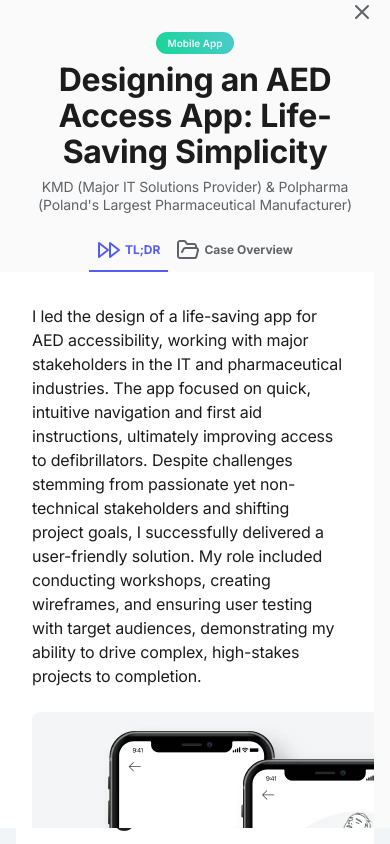
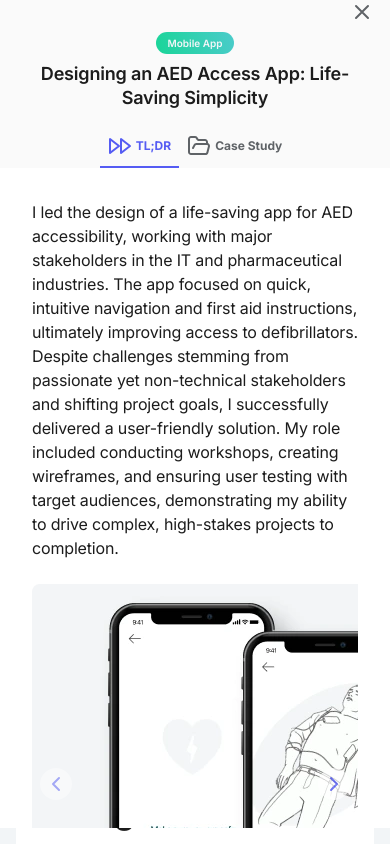
Before and after one commit to wozzy84/kotowska-portfolio, a Next.js app: page / in a window 390 px wide. Shown: the part 860-1704 px from the top of the page. Built offline with nearby package versions, Linux system fonts and the light colour scheme.

Commit message:
slider styling

```diff
--- a/src/components/CaseGallery.tsx
+++ b/src/components/CaseGallery.tsx
@@ -46,11 +46,11 @@ const CaseGallery: React.FC<CaseGalleryProps> = ({
   return (
     <div
       className={classNames(
-        "w-full p-8 pr-0 rounded-bl-lg flex-col justify-start items-start gap-6 inline-flex",
+        "w-full p-8 lg:pr-0 rounded-bl-lg flex-col justify-start items-start gap-6 inline-flex",
         sectionStyle
       )}
     >
-      <p className={classNames("pr-8", galleryDescriptionStyle)}>
+      <p className={classNames("lg:pr-8", galleryDescriptionStyle)}>
         {sliderSummary}
       </p>
       <div className="h-[400px] max-w-full relative">
@@ -79,7 +79,7 @@ const CaseGallery: React.FC<CaseGalleryProps> = ({
           <GalleryNavButtons></GalleryNavButtons>
         </Swiper>
       </div>
-      <div className="grow shrink basis-0 pb-4 flex-col justify-end items-start gap-2.5 flex">
+      <div className="w-[100%] pt-12 pb-4 flex-col justify-end items-start flex">
         <CaseStudyButton label="Close case overview" onClick={onClick} />
       </div>
     </div>
--- a/src/components/CaseGalleryStyle.module.css
+++ b/src/components/CaseGalleryStyle.module.css
@@ -1,6 +1,6 @@
 .sectionStyle {
   background: var(--surface-bg-case-overview, #fff);
-  max-width: calc(100vw - 16px);
+  max-width: 100vw;
   overflow-x: hidden;
 }
 
@@ -13,23 +13,35 @@
   max-width: 100vw;
 }
 
-.swiperWrapperStyle {
-  min-width: 600px;
-}
-
 .gallerySlideStyle {
   max-width: fit-content;
+  min-width: max-content;
   height: 400px;
   margin-right: 20px;
+}
+.gallerySlideStyle:last-child {
+  margin-right: 0;
 }
 
 .imageStyle {
   height: 400px;
   width: max-content;
+  min-width: max-content;
+  -webkit-touch-callout: none; /* Disable the callout menu */
+  -webkit-user-select: none; /* Disable text selection */
+  user-select: none;
 }
 
-.swiperWrapperStyle {
-  min-width: 600px;
+@media (min-width: 1024px) {
+  .swiperWrapperStyle {
+    min-width: 600px;
+  }
+  .gallerySlideStyle {
+    min-width: unset;
+  }
+  .imageStyle {
+    min-width: unset;
+  }
 }
 
 @media (min-width: 650px) {
--- a/src/components/CaseOverview.tsx
+++ b/src/components/CaseOverview.tsx
@@ -55,7 +55,7 @@ const CaseOverview: React.FC<CaseOverviewProps> = ({
         ))}
         <CirckeDotIcon className={dotIconStyle} />
       </div>
-      <div className="pt-12 pb-4 flex-col justify-end items-start gap-2.5 flex">
+      <div className="w-[100%] pt-12 pb-4 flex-col justify-end items-start flex">
         <CaseStudyButton label="Close case overview" onClick={onClick} />
       </div>
     </section>
--- a/src/components/CaseStudyButton.tsx
+++ b/src/components/CaseStudyButton.tsx
@@ -15,7 +15,7 @@ const CaseStudyButton: React.FC<CaseStudyButtonProps> = ({
   return (
     <button
       className={classNames(
-        "w-[223px] h-12 p-2 rounded-lg justify-center items-center gap-1 inline-flex",
+        "w-[100%] lg:w-[223px] h-12 p-2 rounded-lg justify-center items-center gap-1 inline-flex",
         buttonStyle
       )}
       onClick={onClick}
@@ -26,9 +26,3 @@ const CaseStudyButton: React.FC<CaseStudyButtonProps> = ({
 };
 
 export default CaseStudyButton;
-
-<div className="w-[223px] h-12 p-2 bg-[#555cf3] rounded-lg justify-center items-center gap-1 inline-flex">
-  <div className="text-center text-[#f2f5f7] text-sm font-semibold font-['Inter'] leading-tight">
-    Close case overview
-  </div>
-</div>;
--- a/src/components/CaseStudyDrawer.tsx
+++ b/src/components/CaseStudyDrawer.tsx
@@ -30,7 +30,7 @@ const tabs: Tab[] = [
     icon: <FastForwardIcon />,
   },
   {
-    title: "Case Overview",
+    title: "Case Study",
     icon: <FolderOpenIcon />,
   },
 ];
@@ -83,8 +83,8 @@ const CaseStudyDrawer: React.FC<CaseStudyDrawerProps> = ({
               </button>
             </div>
             <Tag label={tag} small />
-            <div className={titleStyle}>{title}</div>
-            <div className={subtitleStyle}>{subtitle}</div>
+            <h2 className={titleStyle}>{title}</h2>
+            <p className={subtitleStyle}>{subtitle}</p>
           </div>
           <TabsNavigation tabs={tabs} isOpen={isOpen}>
             <CaseGallery
--- a/src/components/CaseStudyDrawerStyle.module.css
+++ b/src/components/CaseStudyDrawerStyle.module.css
@@ -3,8 +3,10 @@
   height: 100%;
   z-index: 10;
 }
+
 @media (max-width: 1023px) {
   .drawerStyle {
+    width: 100%;
     bottom: 0;
     left: 0;
     --tw-translate-y: 100%;
@@ -20,6 +22,7 @@
 @media (min-width: 1024px) {
   .drawerStyle {
     top: 0;
+    width: 900px;
     right: 0;
     --tw-translate-x: 100%;
   }
@@ -38,13 +41,15 @@
   color: var(--text-primary, #1c1c1c);
   text-align: center;
   max-width: 640px;
-  font-size: var(--font-size-2xl, 32px);
-  font-weight: var(--font-weight-Bold, 700);
-  line-height: var(--font-line-height-xl, 36px); /* 112.5% */
-  letter-spacing: -0.32px;
+  font-size: var(--font-size-lg, 18px);
+  font-style: normal;
+  font-weight: 600;
+  line-height: var(--font-size-xl, 24px); /* 133.333% */
+  letter-spacing: -0.18px;
 }
 
 .subtitleStyle {
+  display: none;
   color: var(--text-secondary, #5f6367);
   text-align: center;
   max-width: 640px;
@@ -53,3 +58,15 @@
   line-height: var(--font-size-lg, 18px); /* 128.571% */
   letter-spacing: -0.14px;
 }
+
+@media (min-width: 1024px) {
+  .titleStyle {
+    font-size: var(--font-size-2xl, 32px);
+    font-weight: var(--font-weight-Bold, 700);
+    line-height: var(--font-line-height-xl, 36px); /* 112.5% */
+    letter-spacing: -0.32px;
+  }
+  .subtitleStyle {
+    display: block;
+  }
+}
--- a/src/components/GalleryNavButtonsStyle.module.css
+++ b/src/components/GalleryNavButtonsStyle.module.css
@@ -23,14 +23,11 @@
 .nextButtonStyle {
   top: calc(50% - 16px);
 }
-
-@media (max-width: 649px) {
-  .nextButtonStyle {
-    left: calc(80vw - 40px);
-  }
+.nextButtonStyle {
+  right: 8px;
 }
 
-@media (min-width: 650px) {
+@media (min-width: 1024px) {
   .nextButtonStyle {
     right: 40px;
   }
```
